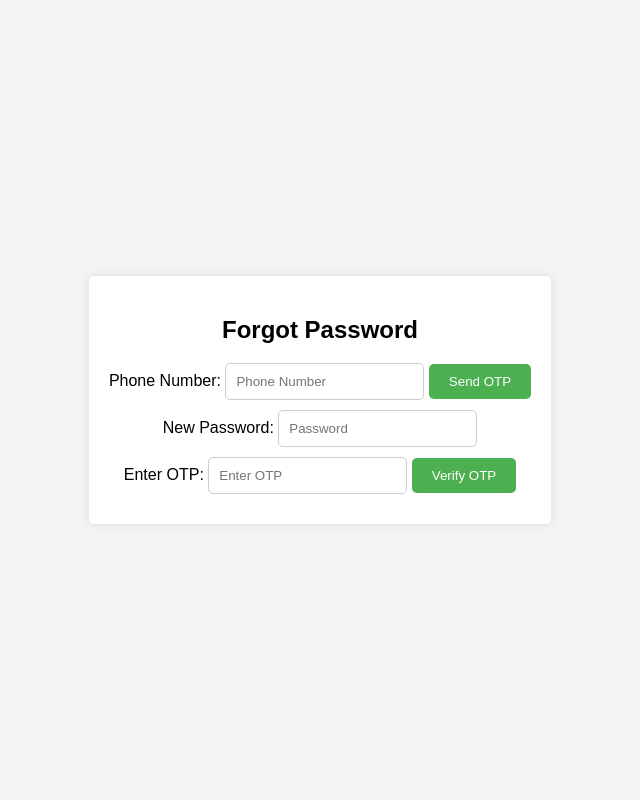
After one commit to Lycanthrope8/medE---An-Online-Ecommerce-site-for-Medicines, a Django app: page /forgot_password/ in a window 1280 px wide. The commit adds this page. Shown: the whole page, without its empty margins (320-960 px from the left). Run offline with Django 4.2, Linux system fonts and the light colour scheme; parts of the project's set-up code (start-up, migrations or seed data) failed here and were passed over.

Commit message:
Added Forget Password Feature

```diff
--- /dev/null
+++ b/authentication/templates/forgot_password.html
@@ -0,0 +1,75 @@
+<!DOCTYPE html>
+<html lang="en">
+
+<head>
+    <meta charset="UTF-8">
+    <meta name="viewport" content="width=device-width, initial-scale=1.0">
+    <title>Forgot Password</title>
+    <style>
+        body {
+            font-family: Arial, sans-serif;
+            background-color: #f4f4f4;
+            margin: 0;
+            padding: 0;
+            display: flex;
+            justify-content: center;
+            align-items: center;
+            height: 100vh;
+        }
+
+        .forgot-password-container {
+            background-color: #ffffff;
+            padding: 20px;
+            border-radius: 5px;
+            box-shadow: 0px 0px 10px 0px rgba(0, 0, 0, 0.1);
+            text-align: center;
+        }
+
+        .forgot-password-container input {
+            margin-bottom: 10px;
+            padding: 10px;
+            border: 1px solid #ccc;
+            border-radius: 5px;
+        }
+
+        .forgot-password-container button {
+            background-color: #4caf50;
+            color: white;
+            border: none;
+            border-radius: 5px;
+            padding: 10px 20px;
+            cursor: pointer;
+        }
+
+        .forgot-password-container button:hover {
+            background-color: #45a049;
+        }
+    </style>
+</head>
+
+<body>
+    <div class="forgot-password-container">
+        <h2>Forgot Password</h2>
+        <form action="{% url 'send_otp' %}" method="POST">
+            {% csrf_token %}
+            <label for="phone_number">Phone Number:</label>
+            <input type="text" name="phone_number" id="phone_number" placeholder="Phone Number" required>
+            <button type="submit">Send OTP</button>
+        </form>
+
+        <!-- OTP Verification Form -->
+
+        <form action="{% url 'verify_forgot_password_otp' %}" method="POST">
+            {% csrf_token %}
+            <label for="password">New Password:</label>
+            <input type="text" name="password" id="password" placeholder="Password" required>
+            <br>
+            <label for="otp">Enter OTP:</label>
+            <input type="text" name="otp" id="otp" placeholder="Enter OTP" required>
+            <input type="hidden" name="phone_number" value="{{ phone_number }}">
+            <button type="submit">Verify OTP</button>
+        </form>
+    </div>
+</body>
+
+</html>
--- a/authentication/templates/login.html
+++ b/authentication/templates/login.html
@@ -69,7 +69,7 @@
         </form>
         <div class="options">
             <a href="{% url 'myregister' %}">Register Now</a>
-            <a href="#">Forgot Password</a>
+            <a href="{% url 'forgotpassword' %}" class="form-btn">Forget Password</a>
         </div>
     </div>
 </body>
--- a/authentication/views.py
+++ b/authentication/views.py
@@ -75,9 +75,55 @@ def verify_otp(request):
     # Handle GET requests (if any) here
     return render(request, 'authentication/login.html')
 
+from django.contrib.auth.hashers import make_password
+from django.contrib import messages
+from .models import UserProfile  # Import your user profile model
+
+def verify_forgot_password_otp(request):
+    if request.method == 'POST':
+        user_otp = request.POST.get('otp')
+        stored_otp = request.session.get('otp')
+        phone_number = request.session.get('phone_number')
+
+        if user_otp == stored_otp:
+            # OTP is correct, change user's password
+            new_password = request.POST.get('password')
+
+            # Hash the new password
+            print(new_password)
+            hashed_password = make_password(new_password)
+            print(hashed_password)
+            try:
+                # Retrieve the user profile with the given phone number
+                user_profile = UserProfile.objects.get(phone_number=phone_number)
+                # Update the user's password
+                user_profile.password = hashed_password
+                user_profile.save()
+
+                # Clear the OTP data from the session
+                del request.session['otp']
+                del request.session['phone_number']
+
+                messages.success(request, 'Password changed successfully!')
+                return redirect('mylogin')  # Redirect to the login page after changing the password
+            except UserProfile.DoesNotExist:
+                # Handle the case where the user profile does not exist
+                messages.error(request, 'User not found. Please try again.')
+                return redirect('forgotpassword')  # Redirect back to the forgot password page if user not found
+        else:
+            messages.error(request, 'Invalid OTP. Please try again.')
+            return redirect('forgotpassword')  # Redirect back to the forgot password page if OTP is invalid
+
+    # Handle GET requests (if any) here
+    return render(request, 'authentication/forgot_password.html')
+
 
 def myregister(request):
     return render(request, 'register.html')
+
+
+def forgotPassword(request):
+    return render(request, 'forgot_password.html')
 
 def send_otp(request):
     if request.method == 'POST':
--- a/medE/urls.py
+++ b/medE/urls.py
@@ -33,7 +33,9 @@ urlpatterns = [
     path('get_product_info/<int:p_id>/', secondactivity.get_product_info, name='get_product_info'),
     path('send_otp/', authenticationViews.send_otp, name='send_otp'),
     path('verify_otp/', authenticationViews.verify_otp, name='verify_otp'),
+    path('verify_forgot_password_otp/', authenticationViews.verify_forgot_password_otp, name='verify_forgot_password_otp'),
     path('login/', authenticationViews.mylogin, name='mylogin'),
+    path('forgot_password/', authenticationViews.forgotPassword, name='forgotpassword'),
     path('register/', authenticationViews.myregister, name='myregister'),
     path('logout/', authenticationViews.mylogout, name='mylogout'),
     path('profile/',firstactivity.profile, name='profile'),
--- a/products/views.py
+++ b/products/views.py
@@ -185,7 +185,7 @@ def remove_productList(request, product_id):
         user_phone_number = request.user.phone_number  # Implement a function to get the user's phone number
         user = Profile_MedList.objects.get(phone_number=user_phone_number)
         med_list = user.med_list
-        print('Current med_list:', med_list)  # Add this line to debug
+        # print('Current med_list:', med_list)  # Add this line to debug
 
         # Check if the productId exists in med_list before attempting to delete
         if str(product_id) in med_list:
```
